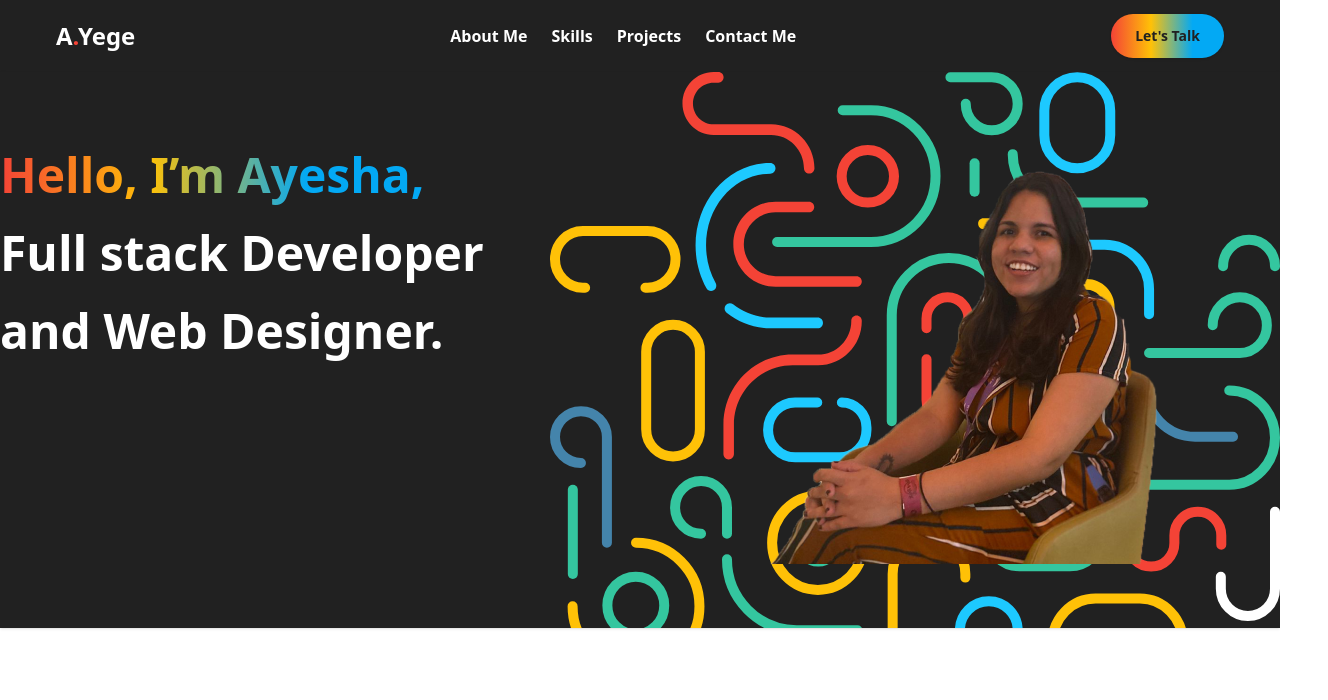
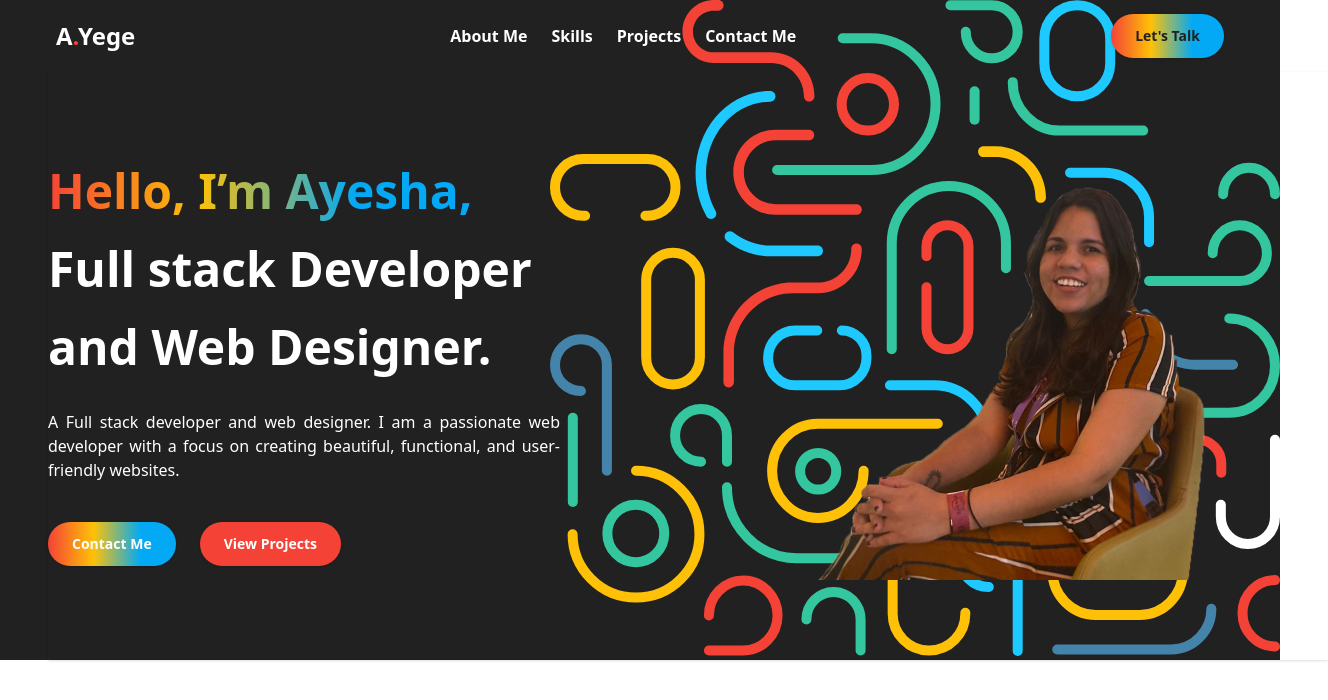
Before and after one commit to Ayege/Personal-Porfolio, a React (Create React App) app: page / in a window 1280 px wide. Shown: the top 700 px of the page, 1328 px wide, since content can reach past the window. Built offline with nearby package versions, Linux system fonts and the light colour scheme; what tailwindcss-font-inter would draw is missing.

Commit message:
hERO UPDATE

```diff
--- a/src/App.js
+++ b/src/App.js
@@ -1,14 +1,16 @@
-import React from 'react'
-import Hero from './components/Hero'
-import Navbar from './components/Navbar'
+import React from "react";
+import Hero from "./components/Hero";
+import Navbar from "./components/Navbar";
 
 function App() {
   return (
     <div className="bg-eerie-black ">
-      <Navbar></Navbar>
-      <Hero></Hero>
+      <div className="bg-lines bg-no-repeat bg-right-top">
+        <Navbar></Navbar>
+        <Hero></Hero>
+      </div>
     </div>
   );
 }
 
-export default App
+export default App;
--- a/src/components/Hero.jsx
+++ b/src/components/Hero.jsx
@@ -1,25 +1,52 @@
 import React from "react";
 import heroImg from "../assets/ayege.png";
-
+import { motion } from "framer-motion";
 
 function Hero() {
   return (
-    <div className="bg-lines bg-no-repeat bg-right-top">
-      <div className="w-full flex justify-around p-0 m-0 shadow py-16">
+    <div className="w-full flex justify-around mx-12 shadow py-20">
       <div className="flex flex-row justify-between lg:max-w-7xl">
         <div className="w-2/5">
-            <h1 className="font-inter lg:text-5xl lg:leading-relaxed text-white font-black">
-              <span className="p-0 m-0 bg-tropical-gradient text-transparent bg-clip-text">
+          <h1 className="font-inter lg:text-5xl mb-6 lg:leading-relaxed text-white font-black">
+            <motion.span className="p-0 m-0 bg-tropical-gradient text-transparent bg-clip-text">
               Hello, I’m Ayesha,{" "}
-              </span>
+            </motion.span>
             <br></br>
             Full stack Developer and Web Designer.
           </h1>
-          </div>
-          <div className="w-fit z-10">
-            <img src={heroImg} alt="Ayesha the developer"></img>
+          <p className="font-inter text-white text-justify mb-10 ">
+            A Full stack developer and web designer. I am a passionate web
+            developer with a focus on creating beautiful, functional, and
+            user-friendly websites.
+          </p>
+          <div className=" flex flex-row justify-start gap-6 align-middle ">
+            <motion.div
+              whileHover={{
+                scale: 1.1,
+              }}
+              onHoverStart={(e) => {}}
+              onHoverEnd={(e) => {}}
+              className="px-6 py-3 text-white font-bold font-inter text-sm bg-tropical-gradient rounded-full shadow hover:bg-gray-800 inline-block"
+            >
+              <a href="www.google.com">Contact Me</a>
+            </motion.div>
+            <motion.div
+              whileHover={{
+                scale: 1.1,
+              }}
+              onHoverStart={(e) => {}}
+              onHoverEnd={(e) => {}}
+              className="px-6 py-3 text-white font-bold font-inter text-sm bg-vermillion rounded-full shadow hover:bg-gray-800 inline-block"
+            >
+              <a href="www.google.com">View Projects</a>
+            </motion.div>
           </div>
         </div>
+        <motion.div className="w-fit"
+          animate={{ x: [-100, 0] }}
+          transition={{ ease: "easeOut", duration: .75 }}>
+          <img src={heroImg} alt="Ayesha the developer"></img>
+        </motion.div>
       </div>
     </div>
   );
```
Lines whose indentation alone changed are shown as unchanged.
